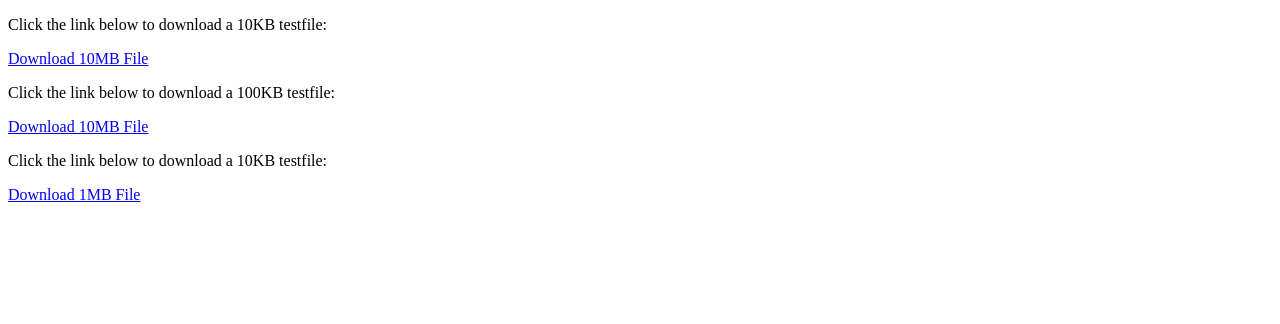
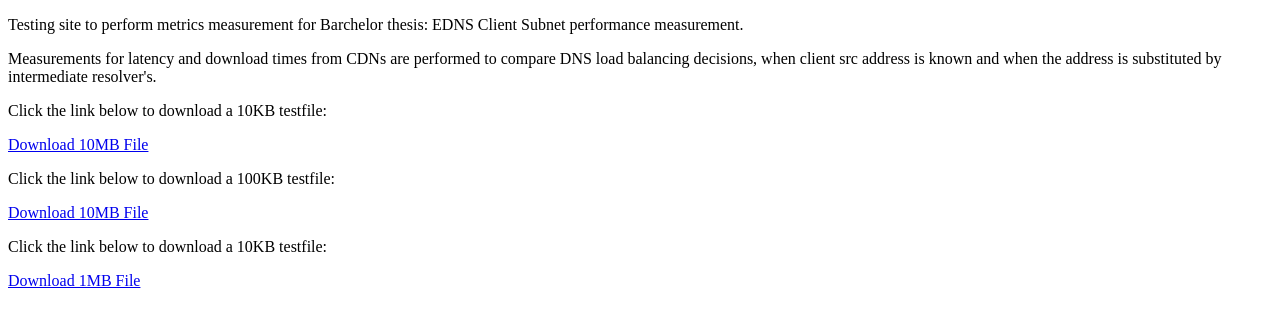
Before and after one commit to ecstest1/ecstest1.github.io, a plain HTML site: page index.html in a window 1280 px wide. Drawn offline with Linux system fonts and the light colour scheme.

Commit message:
Index changed

```diff
--- a/index.html
+++ b/index.html
@@ -5,6 +5,8 @@
     <title>ecstest1</title>
 </head>
 <body>
+	<p>Testing site to perform metrics measurement for Barchelor thesis: EDNS Client Subnet performance measurement.</p>
+	<p>Measurements for latency and download times from CDNs are performed to compare DNS load balancing  decisions, when client src address is known and when the address is substituted by intermediate resolver's. </p>
     	<p>Click the link below to download a 10KB testfile:</p>
     	<a href="testfile10">Download 10MB File</a>
     	<p>Click the link below to download a 100KB testfile:</p>
```
Lines whose indentation alone changed are shown as unchanged.
